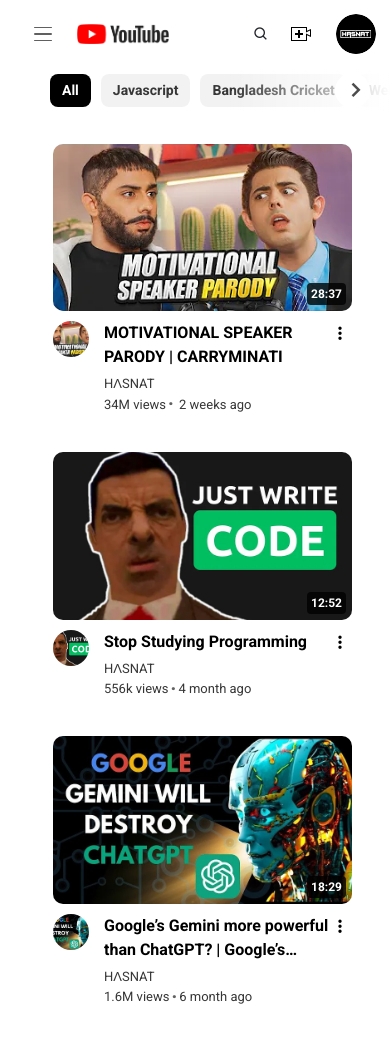
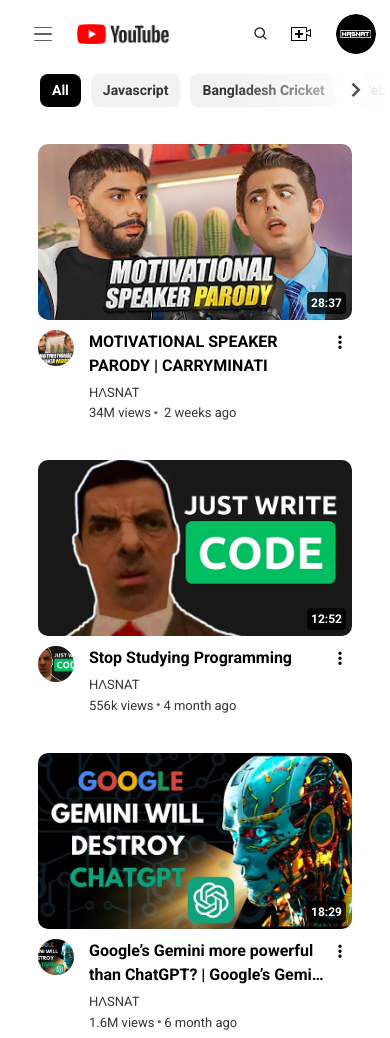
Before and after one commit to HasnatRahim/YT-Clone, a plain HTML site: page index.html in a window 390 px wide. Shown: the top 1038 px of the page. Drawn offline with nearby package versions, Linux system fonts and the light colour scheme.

Commit message:
Update style.css

```diff
--- a/style.css
+++ b/style.css
@@ -500,6 +500,14 @@
     margin-left: 0px;
   }
 
+  .content-sec .column{
+    padding-left: 0px !important;
+  }
+
+  .suggested-container{
+    margin-left: -10px !important;
+  }
+
   header .nav-bar .left-sec{
     margin-right: 0px;
 
```
